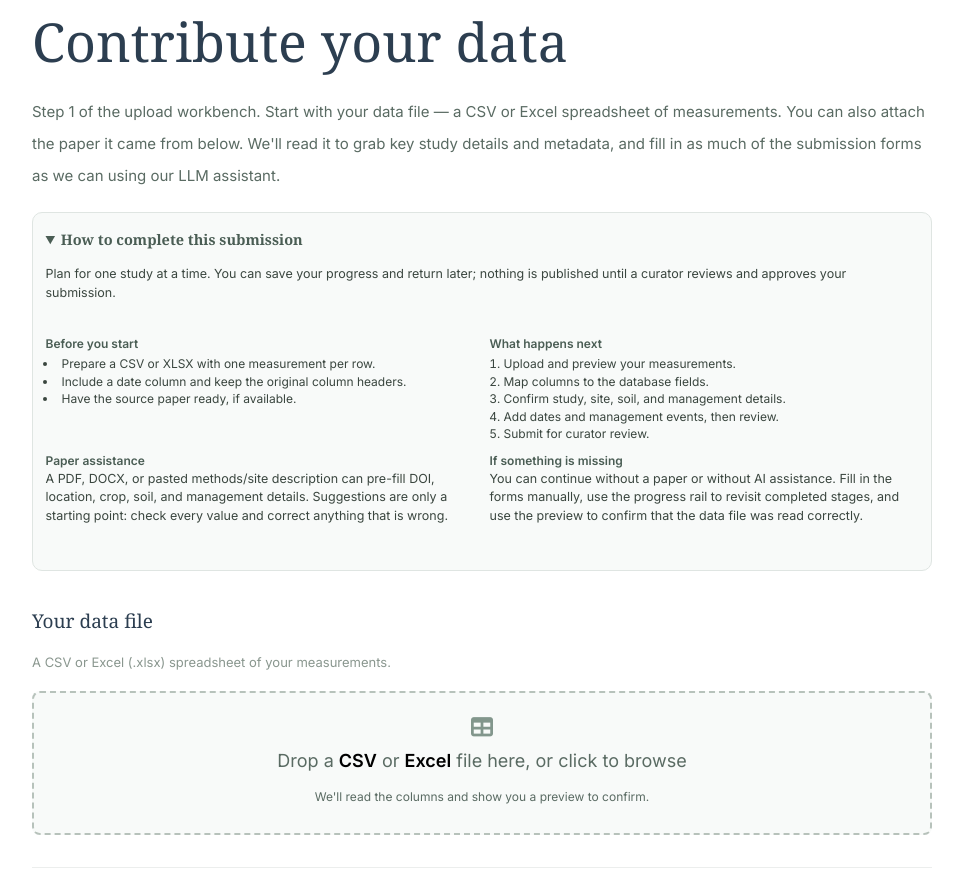
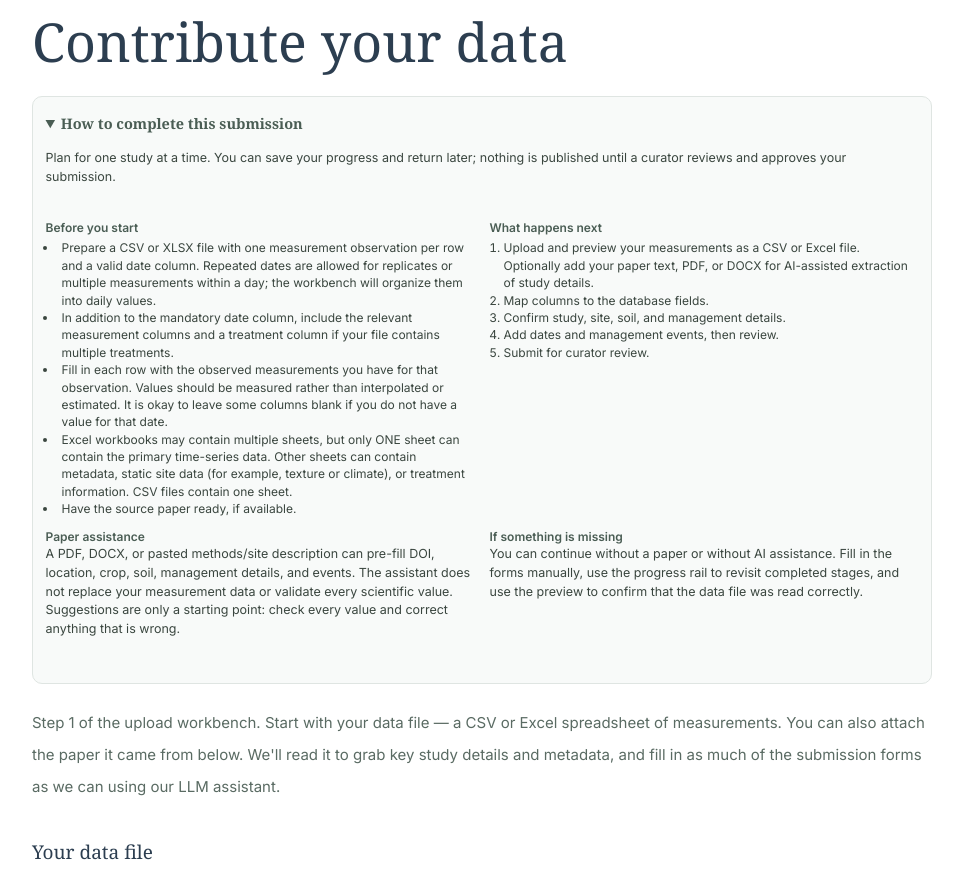
Before and after one commit to ryanackett/grand_explorer, a Django app: page /submit-data/ in a window 1280 px wide. Shown: the part 177-1056 px from the top of the page, without its empty margins (158-1121 px from the left). Run offline with Django 3.2, Linux system fonts and the light colour scheme; the visitor is signed in with stand-in values (Sample User, id 1); data comes from the database, SQL or seed files in the repository; data that the repository does not hold is empty; parts of the project's set-up code (start-up, migrations or seed data) failed here and were passed over; some libraries are stand-ins or nearby versions; some web fonts are replaced.

Commit message:
submission tutorial guidance

```diff
--- a/n2odb/templates/submit_data.html
+++ b/n2odb/templates/submit_data.html
@@ -100,12 +100,6 @@
     {% include '_wizard_progress.html' %}
 
     <h1>Contribute your data</h1>
-    <p class="step-lead">
-      Step 1 of the upload workbench. Start with your data file — a CSV or Excel
-      spreadsheet of measurements. You can also attach the paper it came from below.
-      We'll read it to grab key study details and metadata, and fill in
-      as much of the submission forms as we can using our LLM assistant.
-    </p>
 
     <details class="workbench-guide" open>
       <summary>How to complete this submission</summary>
@@ -118,15 +112,19 @@
           <div class="workbench-guide__item">
             <strong>Before you start</strong>
             <ul>
-              <li>Prepare a CSV or XLSX with one measurement per row.</li>
-              <li>Include a date column and keep the original column headers.</li>
+              <li>Prepare a CSV or XLSX file with one measurement observation per row and a valid date column. Repeated dates are allowed for replicates or multiple measurements within a day; the workbench will organize them into daily values.</li>
+              <li>In addition to the mandatory date column, include the relevant measurement columns and a treatment column if your file contains multiple treatments.</li>
+              <li>Fill in each row with the observed measurements you have for that observation. Values should be measured rather than interpolated or estimated. It is okay to leave some columns blank if you do not have a value for that date.</li>
+              <li>Excel workbooks may contain multiple sheets, but only ONE sheet can contain the primary time-series data. Other sheets can contain metadata, static site data (for example, texture or climate), or treatment information. CSV files contain one sheet.</li>
               <li>Have the source paper ready, if available.</li>
             </ul>
           </div>
           <div class="workbench-guide__item">
             <strong>What happens next</strong>
             <ol class="workbench-guide__stages">
-              <li>Upload and preview your measurements.</li>
+              <li>Upload and preview your measurements as a CSV or Excel file.
+                Optionally add your paper text, PDF, or DOCX for AI-assisted extraction of study details.
+              </li>
               <li>Map columns to the database fields.</li>
               <li>Confirm study, site, soil, and management details.</li>
               <li>Add dates and management events, then review.</li>
@@ -137,8 +135,10 @@
             <strong>Paper assistance</strong>
             <p>
               A PDF, DOCX, or pasted methods/site description can pre-fill DOI,
-              location, crop, soil, and management details. Suggestions are only a
-              starting point: check every value and correct anything that is wrong.
+              location, crop, soil, management details, and events. The assistant does
+              not replace your measurement data or validate every scientific value.
+              Suggestions are only a starting point: check every value and correct
+              anything that is wrong.
             </p>
           </div>
           <div class="workbench-guide__item">
@@ -152,6 +152,13 @@
         </div>
       </div>
     </details>
+
+    <p class="step-lead">
+      Step 1 of the upload workbench. Start with your data file — a CSV or Excel
+      spreadsheet of measurements. You can also attach the paper it came from below.
+      We'll read it to grab key study details and metadata, and fill in
+      as much of the submission forms as we can using our LLM assistant.
+    </p>
 
     <h2 class="wb-subhead">Your data file</h2>
     <p class="wb-subhead__note">A CSV or Excel (.xlsx) spreadsheet of your measurements.</p>
--- a/n2odb/templates/workbench_mapping.html
+++ b/n2odb/templates/workbench_mapping.html
@@ -157,6 +157,12 @@
     {% include '_wizard_progress.html' %}
 
     <h1>Map your time-series columns</h1>
+    <p class="map-hint" style="font-size:1.3rem; line-height:1.5; margin-bottom:1.25rem;">
+      Start with the required <strong>Date</strong> field, then map the measurements you
+      have. If the file contains multiple treatments, map the treatment column too.
+      Fields marked required must be mapped before you can continue; extra or unused
+      columns can remain unmatched.
+    </p>
 
     <div id="rep-note" class="rep-note" hidden>
       <strong>Replicates detected.</strong> You've mapped both a treatment and a
--- a/n2odb/templates/workbench_review.html
+++ b/n2odb/templates/workbench_review.html
@@ -22,6 +22,11 @@
         <h1>Review your submission</h1>
         <p class="step-lead">A last look before you submit. Global study details are on the
             left; step through each treatment to check its time-series data and events.</p>
+        <p class="step-lead" style="font-size:1.3rem; margin-top:-1rem;">
+            Read any warning panels first, then check the treatment names, dates, units,
+            averages, and study details. Use the progress rail to go back and correct
+            anything before continuing to the submission page.
+        </p>
 
         {% if review_data.repsAveraged %}
         <div style="background:#eef5f0; border-left:4px solid #6fae8b; border-radius:8px;
--- a/n2odb/templates/workbench_site.html
+++ b/n2odb/templates/workbench_site.html
@@ -87,6 +87,12 @@
       what we could from your paper (<span class="prov prov--document" style="cursor:default;">from paper</span>);
       confirm or edit each one. If a detail is a column in your CSV instead, drag it from
       the box on the right onto the matching field.
+    </p>
+    <p class="map-hint" style="font-size:1.25rem; line-height:1.5;">
+      Fields with a <strong>*</strong> are required for submission. A value marked
+      <span class="prov prov--document" style="cursor:default;">from paper</span> is a
+      suggestion: confirm it against your source and edit it when needed. Values from
+      spreadsheet columns can be dragged from the right-hand panel.
     </p>
 
     <div class="site-status">
--- a/n2odb/templates/workbench_soil.html
+++ b/n2odb/templates/workbench_soil.html
@@ -164,6 +164,11 @@
       (contrasting rotations, tillage, amended vs. control). For each section below,
       choose whether the value is the same across the whole study
       (<strong>global</strong>) or entered <strong>per&nbsp;treatment</strong>.
+    </p>
+    <p class="grp__hint" style="font-size:1.25rem; line-height:1.5; margin-bottom:1.25rem;">
+      Use <strong>global</strong> when one value applies to the whole study. Use
+      <strong>per treatment</strong> when values differ between treatments. If a field is
+      unknown, leave it blank rather than guessing.
     </p>
 
     <div class="soil-status">
--- a/n2odb/templates/workbench_submit.html
+++ b/n2odb/templates/workbench_submit.html
@@ -90,6 +90,11 @@
         <h1>Submit for review</h1>
         <p class="step-lead">One last check, then send your dataset to the GRAND curators.
             Nothing is published automatically — a curator reviews every contribution first.</p>
+        <p class="step-lead" style="font-size:1.3rem; margin-top:-1rem;">
+            Resolve every red check before submitting. You can still go back through the
+            progress rail to make corrections. Submission sends the current draft to the
+            curators; it does not publish the data immediately.
+        </p>
 
         {% if doi_duplicates %}
         <div class="sub-blocked" style="background:#fff6e0; border-color:#f0d9c3; color:#8a6d3b;">
--- a/n2odb/templates/workbench_timeline.html
+++ b/n2odb/templates/workbench_timeline.html
@@ -108,6 +108,11 @@
       remove events so each one is right. For each type, choose whether the schedule is
       the same across the whole study (<strong>global</strong>) or entered
       <strong>per&nbsp;treatment</strong>.
+    </p>
+    <p class="tl-hint" style="font-size:1.3rem; line-height:1.5; margin-bottom:1.25rem;">
+      Timeline events are optional when the study does not report them. If an event was
+      already supplied by a spreadsheet column or paper suggestion, check it and fill in
+      any missing paired details, such as fertilizer amount and form.
     </p>
 
     <div class="tl-status">
```
